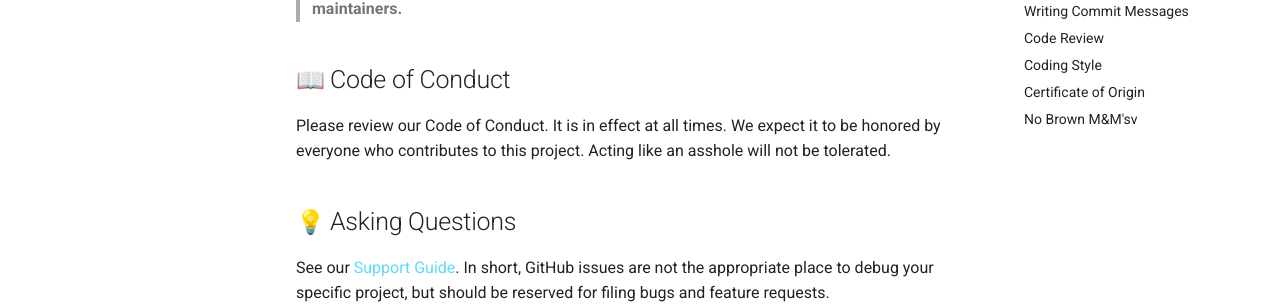
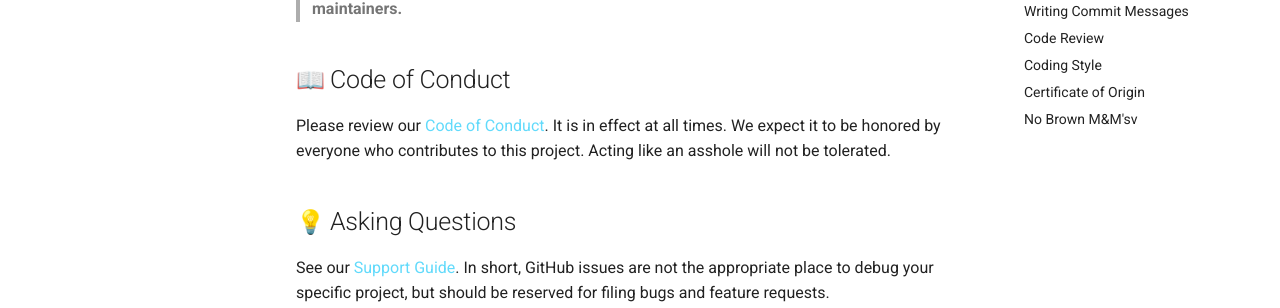
Before and after one commit to DecentralizedGeo/DecentralizedGeo-hub, an MkDocs documentation site: the page built from docs/contribute/contributing-guidelines.md, in a window 1280 px wide and 900 px high. Shown: the part 390-698 px from the top of the window. Built offline with MkDocs 1.6.1 and Material for MkDocs 9.7.7, drawn with Linux system fonts in a browser that asks for light colours; emoji names are drawn with the system emoji font; part of the change alters nothing that is shown.

```diff
--- a/docs/contribute/contributing-guidelines.md
+++ b/docs/contribute/contributing-guidelines.md
@@ -6,7 +6,7 @@
 
 ## :book: Code of Conduct
 
-Please review our Code of Conduct. It is in effect at all times. We expect it to be honored by everyone who contributes to this project. Acting like an asshole will not be tolerated.
+Please review our [Code of Conduct](CODE_OF_CONDUCT.md). It is in effect at all times. We expect it to be honored by everyone who contributes to this project. Acting like an asshole will not be tolerated.
 
 ## :bulb: Asking Questions
 
```
